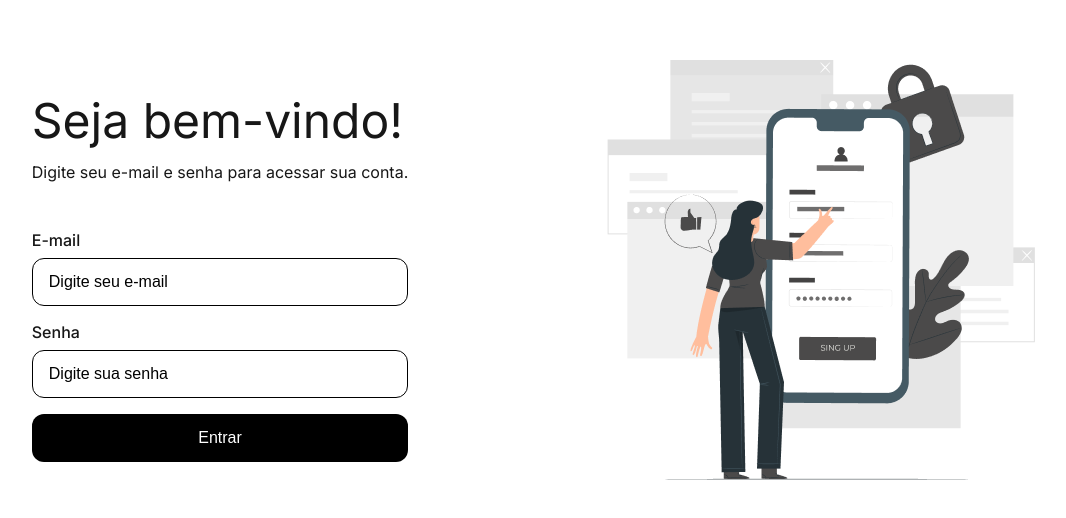
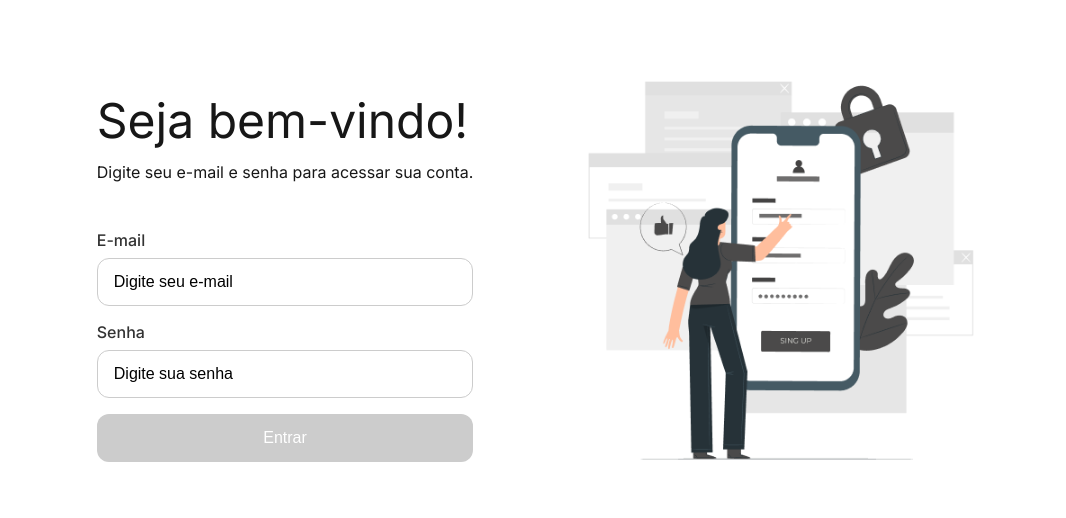
Before and after one commit to DiogooRodrigoo/eightwareFrontend, a Next.js app: page / in a window 1280 px wide. Shown: the part 124-642 px from the top of the page, without its empty margins (90-1156 px from the left). Built offline with nearby package versions, Linux system fonts and the light colour scheme.

Commit message:
feat: Add input validaton to login screen (frontend)

```diff
--- a/src/app/components/atoms/Button/Button.jsx
+++ b/src/app/components/atoms/Button/Button.jsx
@@ -1,9 +1,9 @@
 import React from "react";
 import { ButtonContainer } from "./styles";
 
-const Button = ({ children, onClick, type = "button" }) => {
+const Button = ({ children, onClick, type = "button", disabled }) => {
   return (
-    <ButtonContainer type={type} onClick={onClick}>
+    <ButtonContainer disabled={disabled} type={type} onClick={onClick}>
       {children}
     </ButtonContainer>
   );
--- a/src/app/components/atoms/Button/styles.jsx
+++ b/src/app/components/atoms/Button/styles.jsx
@@ -10,6 +10,7 @@ export const ButtonContainer = styled.button`
   font-size: 16px;
   cursor: pointer;
   transition: 0.2s ease;
+  padding: 0 16px;
 
   &:hover {
     background-color: #222;
--- a/src/app/components/atoms/Input/Input.jsx
+++ b/src/app/components/atoms/Input/Input.jsx
@@ -2,7 +2,7 @@ import React from "react";
 //styles
 import { InputContainer } from "./styles";
 
-const Input = ({ type, name, value, onChange, placeholder }) => {
+const Input = ({ type, name, value, onChange, placeholder, hasError }) => {
   return (
     <InputContainer
       type={type}
@@ -10,6 +10,7 @@ const Input = ({ type, name, value, onChange, placeholder }) => {
       value={value}
       onChange={onChange}
       placeholder={placeholder}
+      hasError={hasError}
     />
   );
 };
--- a/src/app/components/atoms/Input/styles.jsx
+++ b/src/app/components/atoms/Input/styles.jsx
@@ -3,7 +3,7 @@ import styled from "styled-components";
 export const InputContainer = styled.input`
   width: 100%;
   height: 48px;
-  border: 1px solid #000;
+  border: 1px solid ${({ hasError }) => (hasError ? "red" : "#ccc")};
   border-radius: 12px;
   padding: 0 16px;
   font-size: 16px;
--- a/src/app/components/atoms/Label/Label.jsx
+++ b/src/app/components/atoms/Label/Label.jsx
@@ -1,8 +1,8 @@
 import React from "react";
 import { TextLabel } from "./styles";
 
-const Label = ({ label }) => {
-  return <TextLabel>{label}</TextLabel>;
+const Label = ({ label, hasError }) => {
+  return <TextLabel hasError={hasError}>{label}</TextLabel>;
 };
 
 export default Label;
--- a/src/app/components/atoms/Label/styles.jsx
+++ b/src/app/components/atoms/Label/styles.jsx
@@ -3,4 +3,5 @@ import styled from "styled-components";
 export const TextLabel = styled.label`
   font-size: 16px;
   font-weight: 450;
+  color: ${({ hasError }) => (hasError ? "red" : "#333")};
 `;
--- a/src/app/components/molecules/InputField/InputField.jsx
+++ b/src/app/components/molecules/InputField/InputField.jsx
@@ -16,7 +16,7 @@ const InputField = ({
 }) => {
   return (
     <InputFieldContainer>
-      <Label label={labelInput} />
+      <Label label={labelInput} hasError={!!error} />
 
       <Input
         type={typeInput}
@@ -24,9 +24,14 @@ const InputField = ({
         value={valueInput}
         onChange={onChangeInput}
         placeholder={placeholderInput}
+        hasError={!!error}
       />
 
-      {error && <span style={{ color: "red", fontSize: "12px" }}>{error}</span>}
+      {error && (
+        <span style={{ color: "red", fontSize: "13px", fontWeight: 300 }}>
+          {error}
+        </span>
+      )}
     </InputFieldContainer>
   );
 };
--- a/src/app/components/organisms/SignInForm/SignInForm.jsx
+++ b/src/app/components/organisms/SignInForm/SignInForm.jsx
@@ -1,14 +1,64 @@
-import React from "react";
+import React, { useState } from "react";
 import InputField from "../../molecules/InputField/InputField";
+//components
+import Button from "../../atoms/Button/Button";
+//utils
+import { validateEmailDomain } from "../../../utils/validateEmailDomain";
+//services
+import { signInService } from "../../../services/authService";
 
 export default function SignInForm() {
+  const [email, setEmail] = useState("");
+  const [password, setPassword] = useState("");
+
+  const [emailError, setEmailError] = useState("");
+  const [passwordError, setPasswordError] = useState("");
+  const [generalError, setGeneralError] = useState("");
+
+  const isFormFilled = email.trim() !== "" && password.trim() !== "";
+
+  const handleSubmit = async (e) => {
+    e.preventDefault();
+
+    let hasError = false;
+
+    if (!validateEmailDomain(email)) {
+      setEmailError(
+        "Formato de e-mail inválido. Exemplo válido: nome@domínio.com"
+      );
+      hasError = true;
+    } else {
+      setEmailError("");
+    }
+
+    if (password.length === 0) {
+      setPasswordError("Preencha a senha.");
+      hasError = true;
+    } else {
+      setPasswordError("");
+    }
+
+    if (hasError) return;
+
+    try {
+      setGeneralError("");
+      const data = await login(email, password);
+      console.log("Login bem-sucedido:", data);
+    } catch (err) {
+      setGeneralError("Erro ao tentar logar.");
+    }
+  };
+
   return (
-    <div>
+    <form onSubmit={handleSubmit} noValidate>
       <InputField
         labelInput={"E-mail"}
         typeInput="email"
         nameInput="email"
         placeholderInput="Digite seu e-mail"
+        valueInput={email}
+        onChangeInput={(e) => setEmail(e.target.value)}
+        error={emailError}
       />
 
       <InputField
@@ -16,7 +66,18 @@ export default function SignInForm() {
         typeInput="password"
         nameInput="password"
         placeholderInput="Digite sua senha"
+        valueInput={password}
+        onChangeInput={(e) => setPassword(e.target.value)}
+        error={passwordError}
       />
-    </div>
+
+      {generalError && (
+        <p style={{ color: "red", marginTop: "8px" }}>{generalError}</p>
+      )}
+
+      <Button type="submit" disabled={!isFormFilled}>
+        Entrar
+      </Button>
+    </form>
   );
 }
--- a/src/app/pages/SignIn/SignInPage.jsx
+++ b/src/app/pages/SignIn/SignInPage.jsx
@@ -3,10 +3,9 @@ import React from "react";
 import Image from "next/image";
 //styles
 import * as C from "./styles";
-import { ContentsContainer } from "@/app/styles/styles";
+import { ContentsContainer } from "../../styles/styles";
 //components
-import SignInForm from "@/app/components/organisms/SignInForm/SignInForm";
-import Button from "@/app/components/atoms/Button/Button";
+import SignInForm from "../../components/organisms/SignInForm/SignInForm";
 //assets
 import IllustrationImage from "../../assets/Illustration_SignIn.png";
 
@@ -19,11 +18,9 @@ const SignInPage = () => {
           Digite seu e-mail e senha para acessar sua conta.
         </C.Description>
         <SignInForm />
-
-        <Button>Entrar</Button>
       </C.FormContainer>
 
-      <Image src={IllustrationImage} />
+      <Image src={IllustrationImage} width={450} height={450} />
     </ContentsContainer>
   );
 };
--- /dev/null
+++ b/src/app/services/authService.js
@@ -0,0 +1,21 @@
+export async function signInService(email, password) {
+  try {
+    const response = await fetch("/api/login", {
+      method: "POST",
+      headers: {
+        "Content-Type": "application/json",
+      },
+      body: JSON.stringify({ email, password }),
+    });
+
+    if (!response.ok) {
+      throw new Error("Falha no login");
+    }
+
+    const data = await response.json();
+    return data;
+  } catch (error) {
+    console.error("Erro no login:", error);
+    throw error;
+  }
+}
--- a/src/app/styles/styles.jsx
+++ b/src/app/styles/styles.jsx
@@ -6,5 +6,5 @@ export const ContentsContainer = styled.div`
   align-items: center;
   height: 100vh;
   width: 100vw;
-  gap: 10rem;
+  gap: 5rem;
 `;
--- /dev/null
+++ b/src/app/utils/validateEmailDomain.js
@@ -0,0 +1,4 @@
+export function validateEmailDomain(email) {
+  const regex = /^[^@]+@[^@]+\.(com)$/i;
+  return regex.test(email);
+}
```
